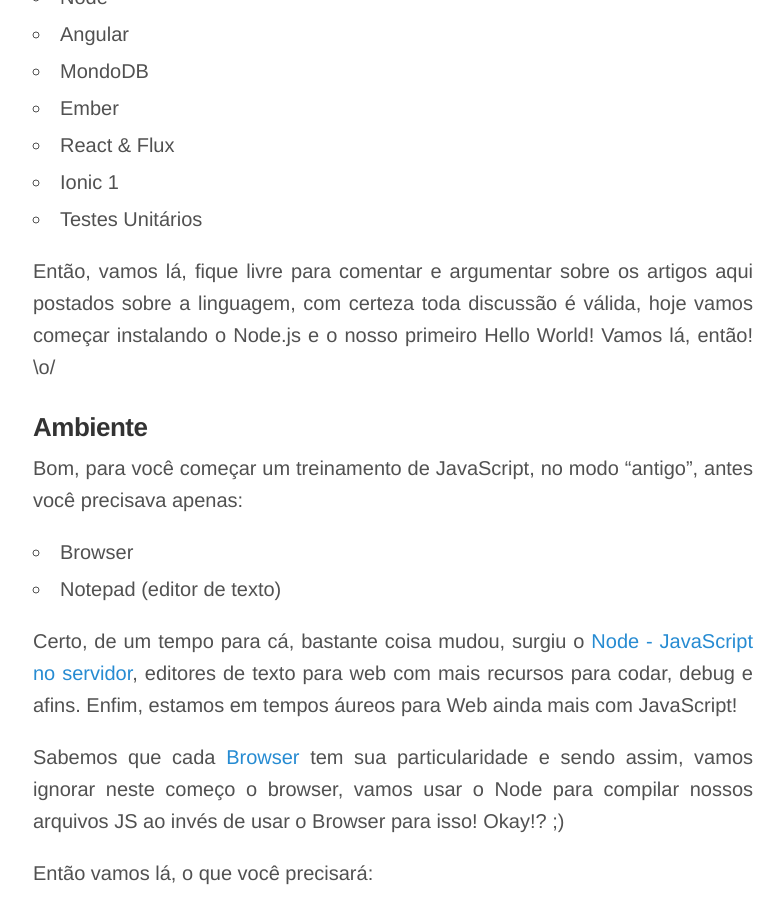
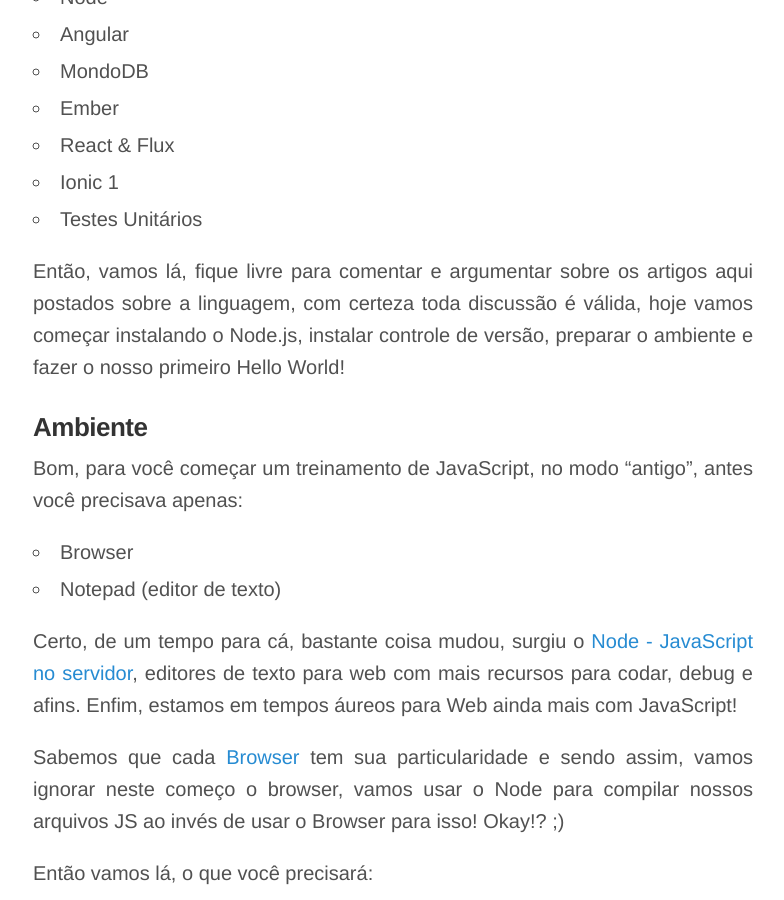
Before and after one commit to cristofersousa/cristofersousa.github.io, a Jekyll site: the page built from _posts/2016-09-09-hello-javascript.md, in a window 1280 px wide and 900 px high, scrolled down 1112 px. Shown: the whole window, without its empty margins (247-1031 px from the left). Built offline with Jekyll 4.4.1, drawn with Linux system fonts in a browser that asks for light colours; comment, search, counter and statistics services are not loaded.

Commit message:
Update 2016-09-09-hello-javascript.md

```diff
--- a/_posts/2016-09-09-hello-javascript.md
+++ b/_posts/2016-09-09-hello-javascript.md
@@ -21,7 +21,9 @@
 - Ionic 1
 - Testes Unitários
 
-Então, vamos lá, fique livre para comentar e argumentar sobre os artigos aqui postados sobre a linguagem, com certeza toda discussão é válida, hoje vamos começar instalando o Node.js e o nosso primeiro Hello World! Vamos lá, então! \o/
+Então, vamos lá, fique livre para comentar e argumentar sobre os artigos aqui postados sobre a linguagem, com certeza toda discussão é válida, hoje vamos começar instalando o Node.js, instalar controle de versão, preparar o ambiente e fazer o nosso primeiro Hello World!
+
+
 
 ### Ambiente
 
@@ -42,6 +44,8 @@
 
 Instalando nosso editor de texto, Atom! Estamos escolhendo o Atom, pois ele é opensource, existe uma infinidade de recursos, plugins e macetes que nos auxiliará durante nosso desenvolvimento e amadurecimento da linguagem JavaScript, então,  bora lá!
 
+![](https://raw.githubusercontent.com/karan/atom-terminal/master/terminal.gif)
+
 ##### Atom
 
 ** Plataforma Windows / Mac **
@@ -53,6 +57,8 @@
   > 1. sudo add-apt-repository ppa:webupd8team/atom
   > 2. sudo apt-get update
   > 3. sudo apt-get install atom
+
+  ![](https://nodejs.org/static/images/logos/nodejs-2560x1440.png)
 
 ##### Node
 
```
